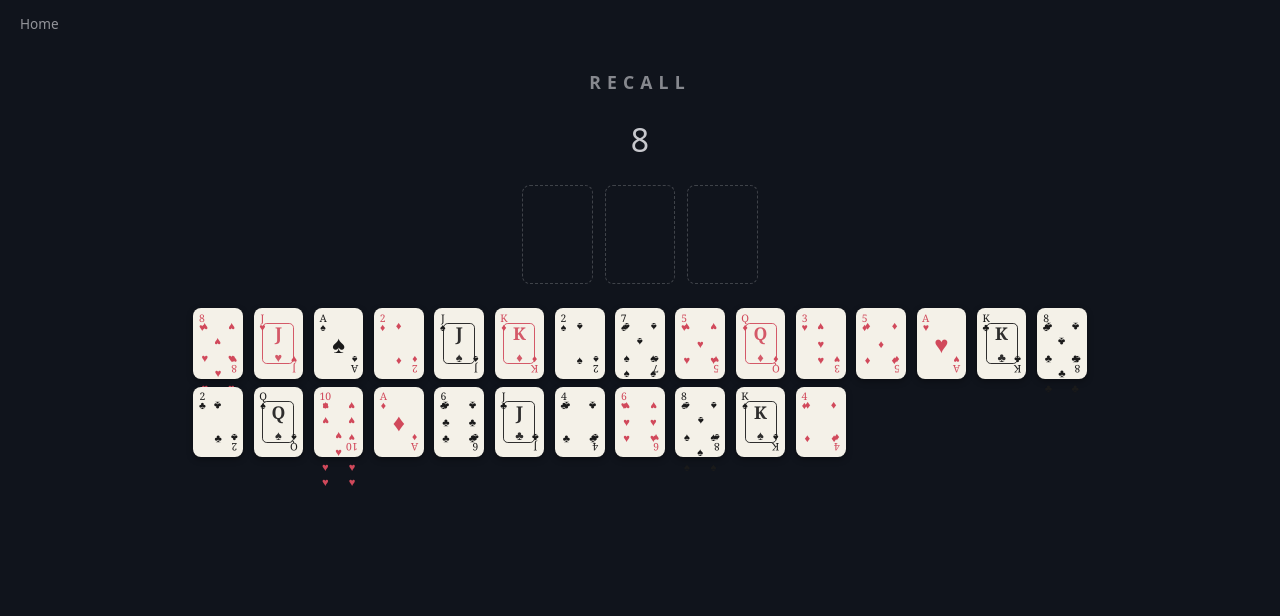
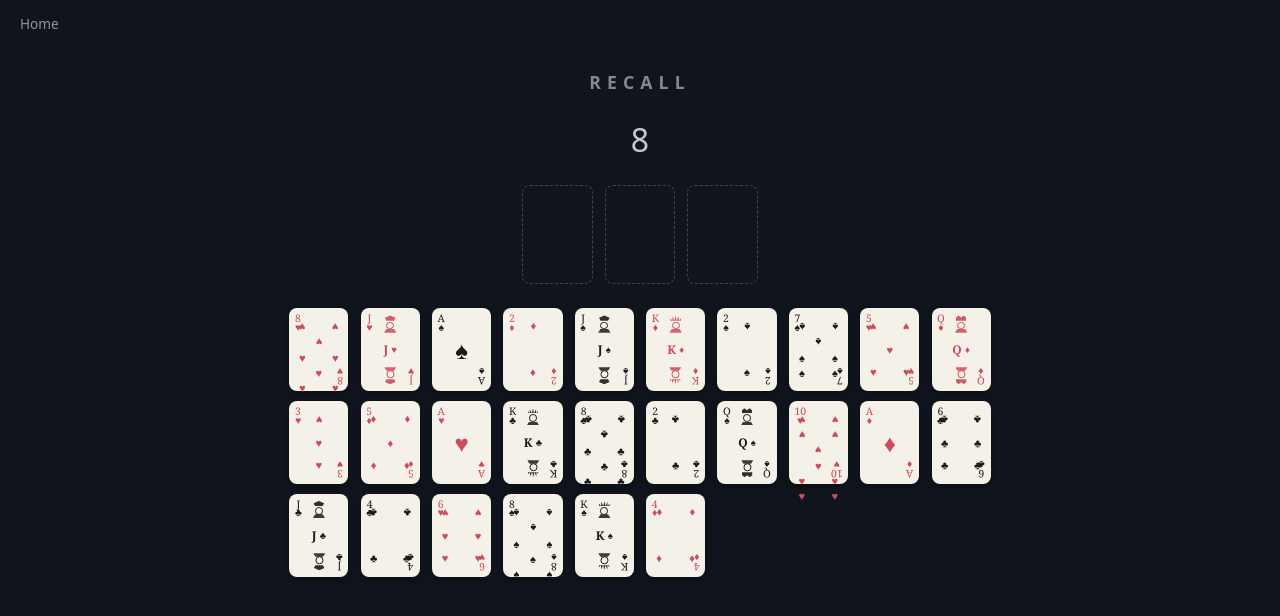
Before and after one commit to comp4020-agentic-coding-studio/comp4020-crit5-GuangdeShi, a website built with Vite: page index.html in a window 1280 px wide. Both pictures are taken after a click on the button "Start". Built offline with nearby package versions, Linux system fonts and the light colour scheme.

Commit message:
Redesign face cards as double-headed portraits; add a prominent failure screen; polish 26-card grid sizing

```diff
--- a/src/ui/render.ts
+++ b/src/ui/render.ts
@@ -9,10 +9,29 @@
   spades: "♠",
 };
 
+const CROWN_CLASS: Record<"J" | "Q" | "K", string> = {
+  J: "crown-jack",
+  Q: "crown-queen",
+  K: "crown-king",
+};
+
+/** A double-headed face-card portrait: two mirrored halves (the bottom one
+ *  rotated 180deg, like a real face card read from either end), each a
+ *  crown + head + collar silhouette, with the rank/suit badge sitting
+ *  between them. The crown shape is the only thing that differs by rank —
+ *  a plain point for Jack, a scalloped arch for Queen, a multi-spike crown
+ *  for King — so each reads as visually distinct at a glance. */
+function faceCardCenter(rank: "J" | "Q" | "K", symbol: string): string {
+  const crown = CROWN_CLASS[rank];
+  const portrait = `<span class="face-portrait"><span class="face-crown ${crown}"></span><span class="face-head"></span><span class="face-collar"></span></span>`;
+  const badge = `<span class="face-badge"><span class="face-letter">${rank}</span><span class="face-suit">${symbol}</span></span>`;
+  return `<span class="face-card"><span class="face-half top">${portrait}</span>${badge}<span class="face-half bottom">${portrait}</span></span>`;
+}
+
 /** The card face's interior: matching top-left / mirrored bottom-right
  *  corner indices, and a centre treatment that depends on rank — a pip
- *  layout for 2-10, a single large mark for the ace, a simplified
- *  letter-and-suit badge for J/Q/K. */
+ *  layout for 2-10, a single large mark for the ace, a double-headed
+ *  portrait for J/Q/K. */
 function cardFace(card: Card): string {
   const symbol = SUIT_SYMBOL[card.suit];
   const corner = `<span class="corner-rank">${card.rank}</span><span class="corner-suit">${symbol}</span>`;
@@ -20,7 +39,7 @@
   if (card.rank === "A") {
     center = `<span class="ace-mark">${symbol}</span>`;
   } else if (card.rank === "J" || card.rank === "Q" || card.rank === "K") {
-    center = `<span class="face-mark"><span class="face-letter">${card.rank}</span><span class="face-suit">${symbol}</span></span>`;
+    center = faceCardCenter(card.rank, symbol);
   } else {
     const pips = pipLayout(card.rank)
       .map(
@@ -119,8 +138,10 @@
     })
     .join("");
   const revealRow = correct ? "" : `<div class="row reveal-row">${state.target.map((card) => faceUpCard(card)).join("")}</div>`;
+  const failBanner = correct ? "" : `<p class="fail-banner">You Failed</p>`;
   return `
     <div class="round result ${correct ? "success" : "failure"}">
+      ${failBanner}
       <div class="row answer-row">${marked}</div>
       ${revealRow}
       <p class="level-line">Level ${state.level}</p>
--- a/styles.css
+++ b/styles.css
@@ -8,8 +8,8 @@
   --card-bg: #f4f1e8;
   --card-w: 4.4rem;
   --card-h: 6.2rem;
-  --card-w-grid: 3.1rem;
-  --card-h-grid: 4.4rem;
+  --card-w-grid: 3.7rem;
+  --card-h-grid: 5.2rem;
 }
 
 * {
@@ -116,9 +116,10 @@
 .candidate-grid {
   display: grid;
   grid-template-columns: repeat(auto-fill, minmax(var(--card-w-grid), 1fr));
-  gap: 0.5rem;
+  gap: 0.6rem;
   width: 100%;
-  max-width: 56rem;
+  max-width: 44rem;
+  justify-content: center;
 }
 
 .card {
@@ -204,34 +205,106 @@
   font-size: 1.5rem;
 }
 
-.face-mark {
+.face-card {
   position: absolute;
-  inset: 0.9rem 0.55rem;
+  inset: 0.7rem 0.35rem;
   display: flex;
   flex-direction: column;
   align-items: center;
-  justify-content: center;
-  gap: 0.15rem;
-  border: 1px solid currentColor;
-  border-radius: 0.3rem;
+  justify-content: space-between;
+  font-size: 1rem;
+}
+
+.candidate-grid .face-card {
+  font-size: 0.6rem;
+  inset: 0.45rem 0.2rem;
+}
+
+.face-half {
+  display: flex;
+  flex-direction: column;
+  align-items: center;
+}
+
+.face-half.bottom {
+  transform: rotate(180deg);
+}
+
+.face-portrait {
+  display: flex;
+  flex-direction: column;
+  align-items: center;
+}
+
+.face-crown {
+  width: 1.1em;
+  height: 0.55em;
+  background: currentColor;
   opacity: 0.9;
 }
 
-.face-letter {
-  font-size: 1.6rem;
+.crown-jack {
+  clip-path: polygon(15% 100%, 85% 100%, 100% 45%, 50% 0%, 0% 45%);
+}
+
+.crown-queen {
+  clip-path: polygon(0% 100%, 0% 45%, 25% 0%, 50% 40%, 75% 0%, 100% 45%, 100% 100%);
+}
+
+.crown-king {
+  clip-path: polygon(
+    0% 100%,
+    0% 55%,
+    20% 100%,
+    20% 15%,
+    40% 100%,
+    50% 0%,
+    60% 100%,
+    80% 15%,
+    80% 100%,
+    100% 55%,
+    100% 100%
+  );
+}
+
+.face-head {
+  width: 0.8em;
+  height: 0.8em;
+  margin-top: 0.1em;
+  border-radius: 50%;
+  border: 0.12em solid currentColor;
+}
+
+.face-collar {
+  width: 1.3em;
+  height: 0.4em;
+  margin-top: -0.05em;
+  background: currentColor;
+  opacity: 0.85;
+  clip-path: polygon(20% 0, 80% 0, 100% 100%, 0% 100%);
+}
+
+.face-badge {
+  display: flex;
+  align-items: center;
+  gap: 0.2rem;
   font-weight: bold;
 }
 
+.face-letter {
+  font-size: 1rem;
+}
+
 .face-suit {
-  font-size: 1.1rem;
+  font-size: 0.8rem;
 }
 
 .candidate-grid .face-letter {
-  font-size: 1.1rem;
+  font-size: 0.75rem;
 }
 
 .candidate-grid .face-suit {
-  font-size: 0.8rem;
+  font-size: 0.6rem;
 }
 
 button.card {
@@ -348,6 +421,33 @@
   margin: 0;
 }
 
+.fail-banner {
+  margin: 0;
+  font-size: 2.75rem;
+  font-weight: 900;
+  letter-spacing: 0.06em;
+  text-transform: uppercase;
+  color: var(--red);
+  animation: fail-in 0.3s ease-out;
+}
+
+@keyframes fail-in {
+  from {
+    transform: scale(0.7);
+    opacity: 0;
+  }
+  to {
+    transform: scale(1);
+    opacity: 1;
+  }
+}
+
+@media (max-width: 640px) {
+  .fail-banner {
+    font-size: 2rem;
+  }
+}
+
 .result.win .card.back.big {
   background: repeating-linear-gradient(135deg, #b58a2a, #b58a2a 6px, #9a7420 6px, #9a7420 12px);
 }
@@ -370,8 +470,8 @@
   :root {
     --card-w: 3.4rem;
     --card-h: 4.8rem;
-    --card-w-grid: 2.3rem;
-    --card-h-grid: 3.3rem;
+    --card-w-grid: 2.6rem;
+    --card-h-grid: 3.7rem;
   }
 
   .row {
@@ -387,8 +487,8 @@
   :root {
     --card-w: 2.7rem;
     --card-h: 3.9rem;
-    --card-w-grid: 1.9rem;
-    --card-h-grid: 2.7rem;
+    --card-w-grid: 2.2rem;
+    --card-h-grid: 3.1rem;
   }
 
   .card {
```
